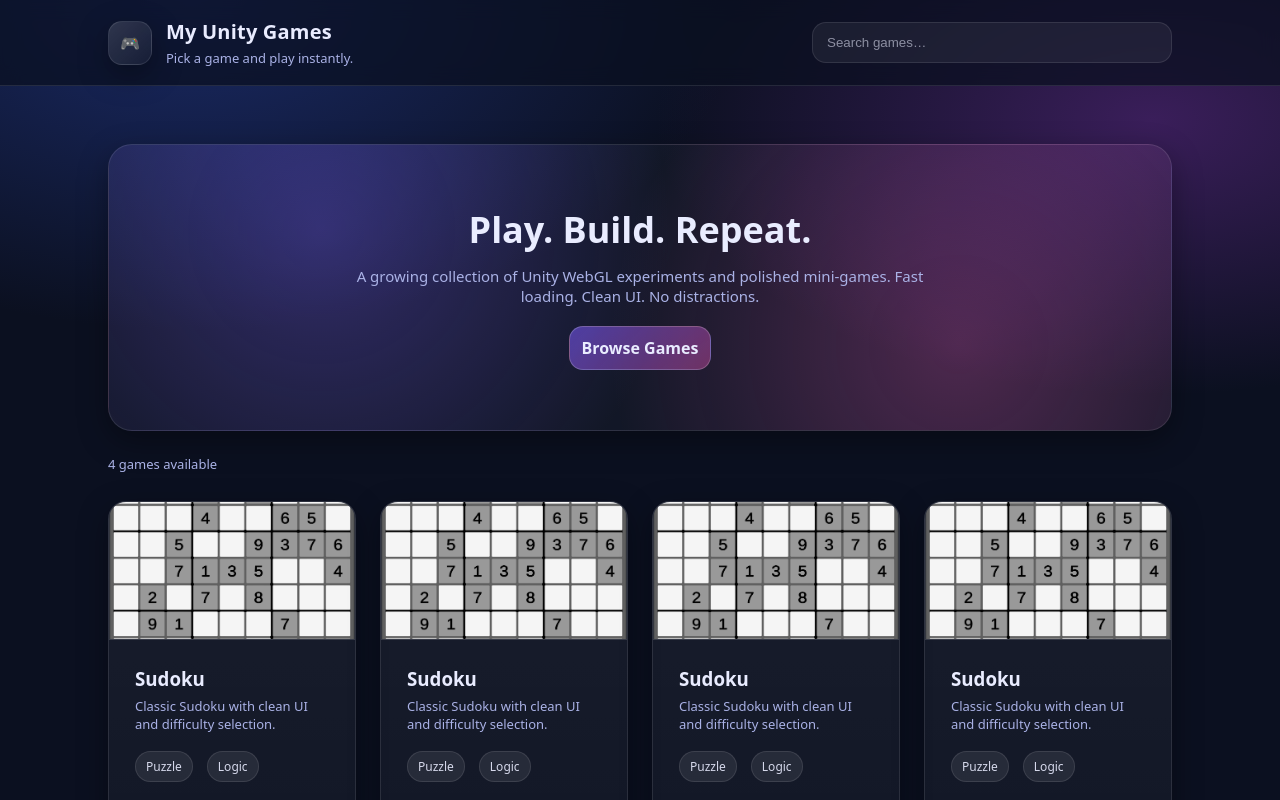
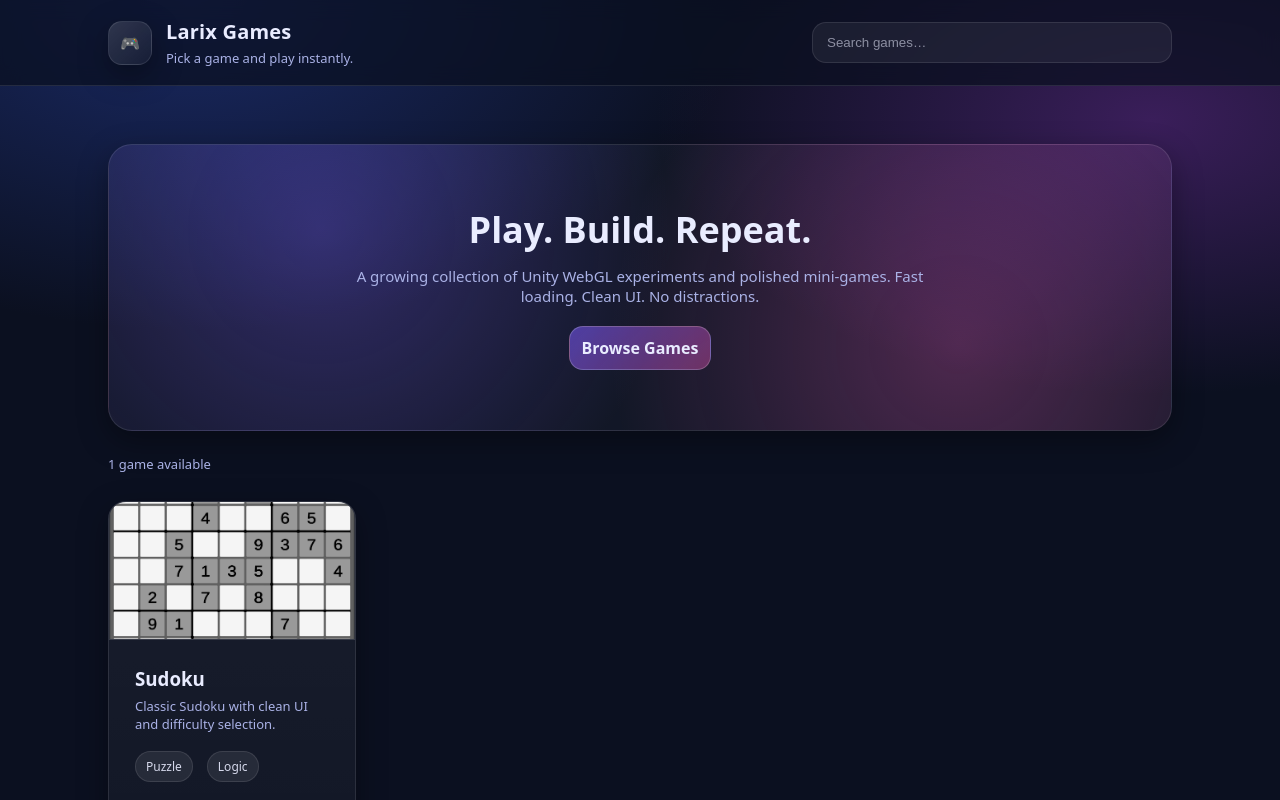
Before and after one commit to EneasLari/unity-games-demo, a plain HTML site: page index.html in a window 1280 px wide. Drawn offline with Linux system fonts and the light colour scheme.

Commit message:
html stufs

```diff
--- a/app.js
+++ b/app.js
@@ -89,7 +89,9 @@ async function initPlay() {
     }
 
     const directUrl = `games/${g.id}/index.html`;
-    if (title) title.textContent = g.title || g.id;
+    const gameTitle = g.title || g.id;
+    if (title) title.textContent = gameTitle;
+    document.title = `Play - ${gameTitle}`;
     if (desc) desc.textContent = g.description || "";
     frame.src = directUrl;
     // Hide Unity's internal footer/logo/fullscreen bar inside the embedded WebGL page
--- a/games.json
+++ b/games.json
@@ -1,25 +1,4 @@
 [
-  {
-    "id": "sudoku",
-    "title": "Sudoku",
-    "description": "Classic Sudoku with clean UI and difficulty selection.",
-    "thumb": "games/thumbnails/sudoku.png",
-    "tags": ["Puzzle", "Logic"]
-  },
-  {
-    "id": "sudoku2",
-    "title": "Sudoku",
-    "description": "Classic Sudoku with clean UI and difficulty selection.",
-    "thumb": "games/thumbnails/sudoku.png",
-    "tags": ["Puzzle", "Logic"]
-  },
-  {
-    "id": "sudoku3",
-    "title": "Sudoku",
-    "description": "Classic Sudoku with clean UI and difficulty selection.",
-    "thumb": "games/thumbnails/sudoku.png",
-    "tags": ["Puzzle", "Logic"]
-  },
   {
     "id": "sudoku",
     "title": "Sudoku",
--- a/index.html
+++ b/index.html
@@ -3,7 +3,7 @@
   <head>
     <meta charset="utf-8" />
     <meta name="viewport" content="width=device-width,initial-scale=1" />
-    <title>My Unity Games</title>
+    <title>Larix Games</title>
     <link rel="stylesheet" href="styles.css" />
   </head>
   <body>
@@ -12,7 +12,7 @@
         <div class="brand">
           <div class="logo">🎮</div>
           <div>
-            <h1>My Unity Games</h1>
+            <h1>Larix Games</h1>
             <p>Pick a game and play instantly.</p>
           </div>
         </div>
@@ -41,7 +41,7 @@
           <div class="footer-left">
             <div class="footer-logo">🎮</div>
             <div class="footer-text">
-              <div class="footer-title">My Unity Games</div>
+              <div class="footer-title">Larix Games</div>
               <div class="footer-sub">Small WebGL builds • Big vibes</div>
             </div>
           </div>
@@ -62,7 +62,7 @@
 
       <script>
         // tiny footer sugar (no dependency)
-        document.getElementById('footerYear').textContent = `© ${new Date().getFullYear()} My Unity Games`
+        document.getElementById('footerYear').textContent = `© ${new Date().getFullYear()} Larix Games`
       </script>
     </main>
 
--- a/styles.css
+++ b/styles.css
@@ -149,7 +149,7 @@ p {
 /* --- GRID --- */
 .grid {
   display: grid;
-  grid-template-columns: repeat(auto-fit, minmax(240px, 1fr));
+  grid-template-columns: repeat(auto-fill, minmax(240px, 1fr));
   gap: 24px;
   padding-top: 10px;
 }
@@ -475,6 +475,13 @@ code {
   }
 }
 
+/* Desktop: give thumbnails more height */
+@media (min-width: 981px) {
+  .thumb {
+    aspect-ratio: 16 / 9;
+  }
+}
+
 /* Touch devices: avoid hover “jump” */
 @media (hover: none) {
   .card:hover {
```
